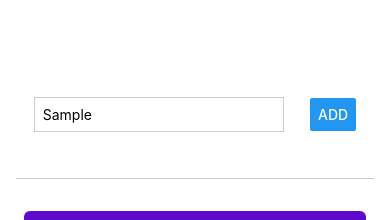
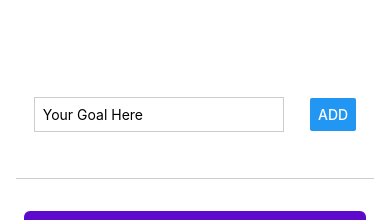
Before and after one commit to MTolouie/GoalApp, a React Native app: screen / in a window 390 px wide. Both pictures are taken after typing "Sample" into the empty fields and a click on the button "ADD". Shown: the top 220 px of the page. Built offline with nearby package versions, Linux system fonts and the light colour scheme.

Commit message:
added GoalInput and GoalItem Components

```diff
--- a/App.js
+++ b/App.js
@@ -1,38 +1,42 @@
 import { useState } from "react";
-import { StyleSheet, Text, View, Button, TextInput, ScrollView } from "react-native";
+import {
+  StyleSheet,
+  Text,
+  View,
+  Button,
+  TextInput,
+  ScrollView,
+  FlatList,
+} from "react-native";
+import GoalItem from "./Components/GoalItem";
+import GoalInput from "./Components/GoalInput";
 
 export default function App() {
-  const [enteredGoal, setEnteredGoal] = useState("");
   const [addedGoals, setAddedGoals] = useState([]);
 
-  const textInputHandler = (enteredText) => {
-    setEnteredGoal(enteredText);
-  };
 
-  const buttonHandler = () => {
-    setAddedGoals((currentGoals) => [enteredGoal, ...currentGoals]);
+  const buttonHandler = (enteredGoal) => {
+    setAddedGoals((currentGoals) => [
+      { text: enteredGoal, id: Math.random().toString() },
+      ...currentGoals,
+    ]);
   };
 
   return (
     <View style={styles.appContainer}>
-      <View style={styles.inputContainer}>
-        <TextInput
-          style={styles.textInput}
-          placeholder="Your Goal Here"
-          onChangeText={textInputHandler}
-        />
-        <Button title="Add" onPress={buttonHandler} />
-      </View>
+      <GoalInput buttonHandler={buttonHandler}/>
       <View style={styles.goalsContainer}>
-        <ScrollView>
-        {addedGoals.map((goal) => (
-          <View style={styles.goalItem} key={goal}>
-            <Text style={styles.goalText}>
-              {goal}
-            </Text>
-          </View>
-        ))}
-        </ScrollView>
+        <FlatList
+          data={addedGoals}
+          renderItem={(goal) => {
+            return (
+             <GoalItem text={goal.item.text} />
+            );
+          }}
+          keyExtractor={(goal, index) => {
+            return goal.id;
+          }}
+        ></FlatList>
       </View>
     </View>
   );
@@ -44,32 +48,9 @@ const styles = StyleSheet.create({
     paddingTop: 50,
     paddingHorizontal: 16,
   },
-  inputContainer: {
-    flex: 1,
-    flexDirection: "row",
-    justifyContent: "space-evenly",
-    alignItems: "center",
-    marginBottom: 24,
-    borderBottomWidth: 1,
-    borderBottomColor: "#cccccc",
-  },
-  textInput: {
-    borderWidth: 1,
-    borderColor: "#cccccc",
-    width: "70%",
-    marginRight: 8,
-    padding: 8,
-  },
+
   goalsContainer: {
     flex: 5,
   },
-  goalItem: {
-    margin: 8,
-    padding: 8,
-    backgroundColor: "#5e0acc",
-    borderRadius: 6,
-  },
-  goalText: {
-    color: "white",
-  },
+
 });
--- /dev/null
+++ b/Components/GoalInput.js
@@ -0,0 +1,48 @@
+import { StyleSheet, View, TextInput, Button } from "react-native";
+import { useState } from "react";
+const GoalInput = (props) => {
+
+  const [enteredGoal, setEnteredGoal] = useState("");
+
+  const textInputHandler = (enteredText) => {
+    setEnteredGoal(enteredText);
+  };
+
+  const buttonHandler = () => {
+    props.buttonHandler(enteredGoal);
+    setEnteredGoal('');
+  };
+
+  return (
+    <View style={styles.inputContainer}>
+      <TextInput
+        style={styles.textInput}
+        placeholder="Your Goal Here"
+        onChangeText={textInputHandler}
+        value={enteredGoal}
+      />
+      <Button title="Add" onPress={buttonHandler} />
+    </View>
+  );
+};
+
+const styles = StyleSheet.create({
+  inputContainer: {
+    flex: 1,
+    flexDirection: "row",
+    justifyContent: "space-evenly",
+    alignItems: "center",
+    marginBottom: 24,
+    borderBottomWidth: 1,
+    borderBottomColor: "#cccccc",
+  },
+  textInput: {
+    borderWidth: 1,
+    borderColor: "#cccccc",
+    width: "70%",
+    marginRight: 8,
+    padding: 8,
+  },
+});
+
+export default GoalInput;
--- /dev/null
+++ b/Components/GoalItem.js
@@ -0,0 +1,24 @@
+import { StyleSheet ,View,Text} from "react-native";
+
+const GoalItem = (props) => {
+  return (
+    <View style={styles.goalItem}>
+      <Text style={styles.goalText}>{props.text}</Text>
+    </View>
+  );
+};
+
+const styles = StyleSheet.create({
+    goalItem: {
+        margin: 8,
+        padding: 8,
+        backgroundColor: "#5e0acc",
+        borderRadius: 6,
+      },
+      goalText: {
+        color: "white",
+      },
+});
+
+
+export default GoalItem;
```
